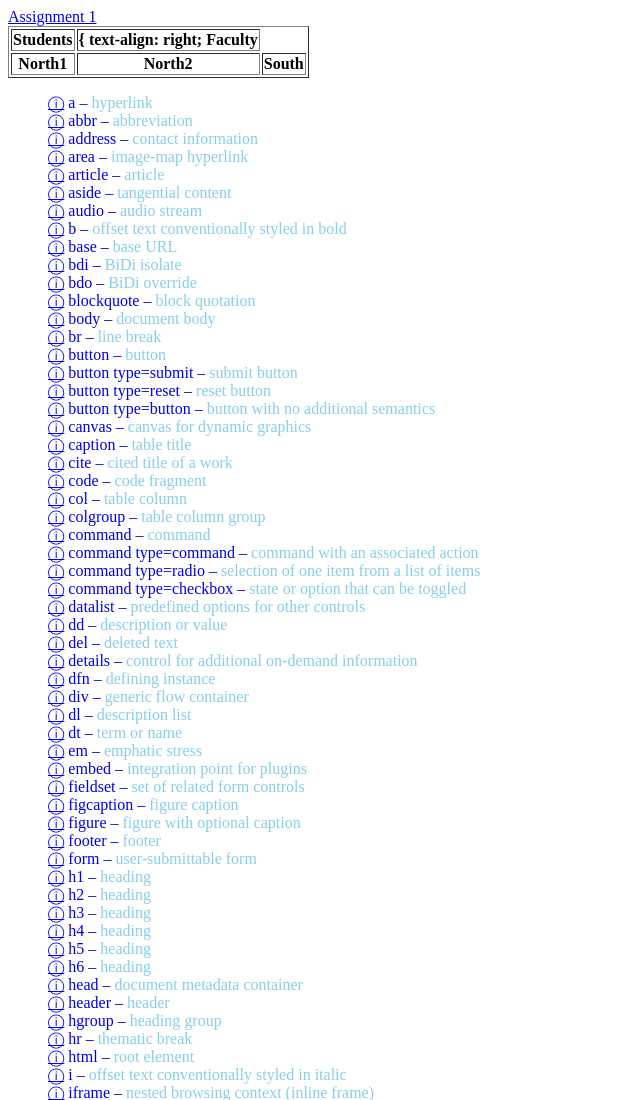
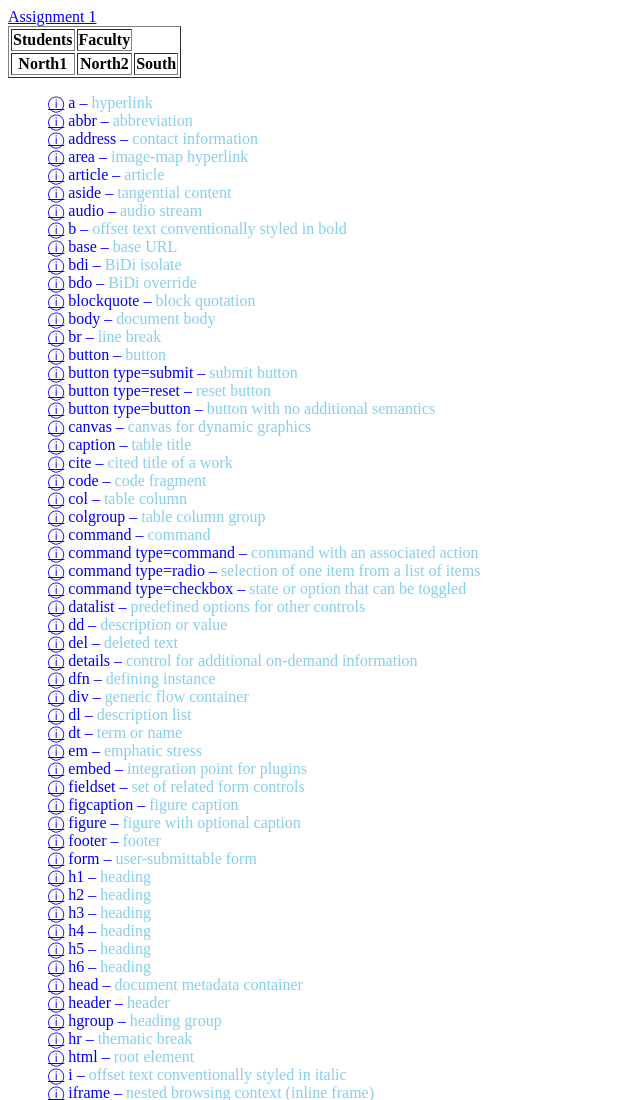
Before and after one commit to KyleWhen/workspace-html-2020-8arbqi, a website: page HTMLelements.html in a window 1280 px wide. Shown: the top 1100 px of the page, without its empty margins (0-640 px from the left). Drawn offline with Linux system fonts and the light colour scheme.

Commit message:
1 file modified

```diff
--- a/HTMLelements.html
+++ b/HTMLelements.html
@@ -15,9 +15,7 @@ and open the template in the editor.
     <table border="1">
       <tr>
         <th>Students</th>
-        <th>{
-          text-align: right;
-          Faculty</th>
+        <th>Faculty</th>
       </tr>
       <tr>
         <th>North1</th>
```
